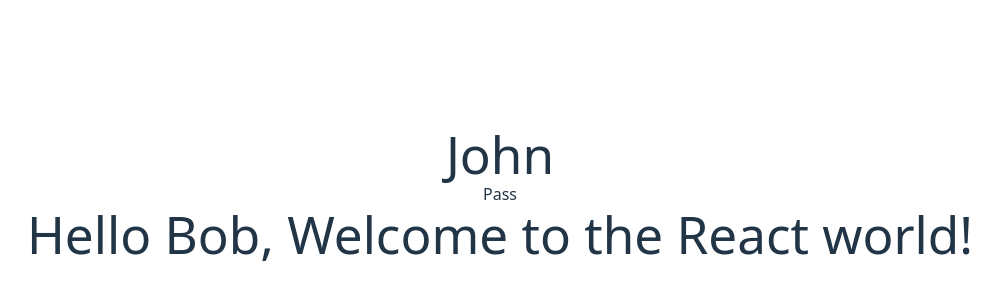
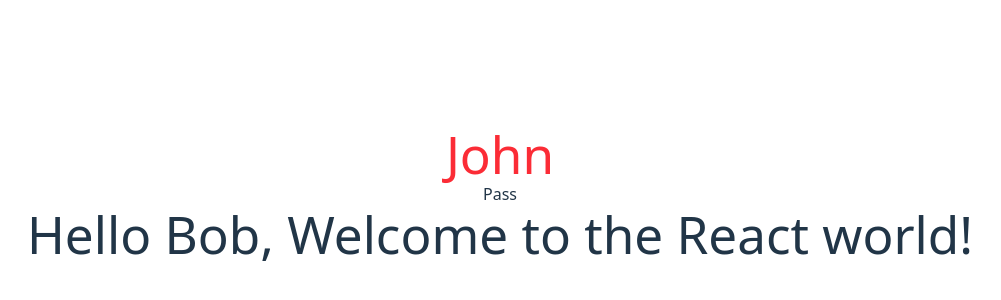
Before and after one commit to ManavSinghla/INT252, a React app in the folder my-vite-project/: page / in a window 1280 px wide. Shown: the part 206-506 px from the top of the page, without its empty margins (140-1141 px from the left). Built offline with nearby package versions, Linux system fonts and the light colour scheme; the HTML template or start-up script is replaced by a standard one.

Commit message:
11/11/25

```diff
--- a/my-vite-project/src/App.jsx
+++ b/my-vite-project/src/App.jsx
@@ -13,7 +13,7 @@
   const display=marks>=40 ? "Pass" : "Fail";
   return (
     <>
-    <h1>{name}</h1>
+    <h1 className="text-red-500">{name}</h1>
     <p>{display}</p>
     <GreetingCard name="Bob" message="Welcome to the React world!"/>
     </>
```
